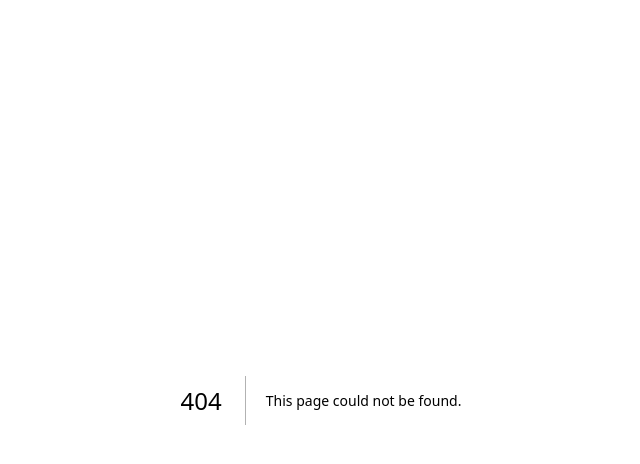
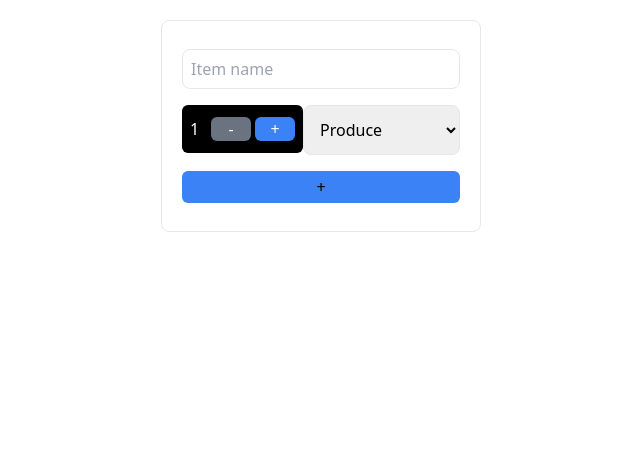
Before and after one commit to lexiecodingwithcat/cprg306-assignments, a Next.js app: page /week-5 in a window 1280 px wide. Before the commit this address had no page. Shown: the top 464 px of the page, without its empty margins (319-959 px from the left). Built offline with nearby package versions, Linux system fonts and the light colour scheme.

Commit message:
completed week-5

```diff
--- a/app/page.js
+++ b/app/page.js
@@ -7,6 +7,7 @@ export default function Home() {
       <Link href="/week-2">week-2 </Link>
       <Link href="/week-3">week-3</Link>
       <Link href="/week-4">week-4</Link>
+      <Link href="/week-5">week-5</Link>
     </div>
   );
 }
--- a/app/week-4/Button.js
+++ b/app/week-4/Button.js
@@ -4,6 +4,7 @@ function Button({ onClick, disabled, children }) {
       className="h-6 w-10 bg-blue-500 hover:bg-blue-700 rounded-md  disabled:bg-gray-500"
       onClick={onClick}
       disabled={disabled}
+      type="button"
     >
       {children}
     </button>
--- a/app/week-4/new-item.js
+++ b/app/week-4/new-item.js
@@ -1,31 +1,11 @@
 "use client";
-import { useState } from "react";
-import Button from "./Button";
+
+import QuantitySelector from "./quantitySelector";
 function NewItem() {
   const [quantity, setQuantity] = useState(1);
-  const isDisabledDec = quantity === 1 ? true : false;
-
-  const isDisabledInc = quantity === 20 ? true : false;
-
-  function increment() {
-    setQuantity((quantity) => quantity + 1);
-  }
-  function decrement() {
-    setQuantity((quantity) => quantity - 1);
-  }
   return (
     <main className="flex justify-center mt-5 text-white">
-      <div className="h-12 bg-black w-36 rounded-md flex items-center justify-evenly">
-        <span>{quantity}</span>
-        <div className="flex gap-1">
-          <Button disabled={isDisabledDec} onClick={decrement}>
-            -
-          </Button>
-          <Button disabled={isDisabledInc} onClick={increment}>
-            +
-          </Button>
-        </div>
-      </div>
+      <QuantitySelector quantity={quantity} setQuantity={setQuantity}/>
     </main>
   );
 }
--- a/app/week-4/page.js
+++ b/app/week-4/page.js
@@ -1,9 +1,11 @@
 import NewItem from "./new-item";
+import QuantitySelector from "./quantitySelector";
 
 function Page() {
     return (
         <div>
             <NewItem />
+
         </div>
     )
 }
--- /dev/null
+++ b/app/week-4/quantitySelector.js
@@ -0,0 +1,33 @@
+"use client";
+import Button from "./Button";
+import { useState } from "react";
+function QuantitySelector({ quantity, setQuantity }) {
+  // const [quantity, setQuantity] = useState(1);
+  const isDisabledDec = quantity === 1 ? true : false;
+
+  const isDisabledInc = quantity === 20 ? true : false;
+
+  function increment() {
+    setQuantity((quantity) => quantity + 1);
+    return;
+  }
+  function decrement() {
+    setQuantity((quantity) => quantity - 1);
+    return;
+  }
+  return (
+    <div className="h-12 text-white bg-black w-40 rounded-md flex items-center justify-between px-2">
+      <span>{quantity}</span>
+      <div className="flex gap-1">
+        <Button disabled={isDisabledDec} onClick={decrement}>
+          -
+        </Button>
+        <Button disabled={isDisabledInc} onClick={increment}>
+          +
+        </Button>
+      </div>
+    </div>
+  );
+}
+
+export default QuantitySelector;
--- /dev/null
+++ b/app/week-5/form.js
@@ -0,0 +1,39 @@
+"use client";
+import { useState } from "react";
+import Button from "../week-4/Button";
+import QuantitySelector from "../week-4/quantitySelector";
+import Selection from "../week-5/selection";
+
+function Form() {
+  const [itemName, setItemName] = useState("");
+  const [category, setCategory] = useState("");
+  const [quantity, setQuantity] = useState(1);
+  function submitForm(e) {
+    e.preventDefault();
+    alert(`Added item: ${itemName}, quantity: ${quantity}, category: ${category}`);
+  }
+  return (
+    <form
+      className="border rounded-lg grid grid-cols-2 py-7 px-5 gap-4"
+      onSubmit={submitForm}
+    >
+      <input
+        type="text"
+        placeholder="Item name"
+        className="col-span-2 border rounded-lg h-10 px-2"
+        value={itemName}
+        required
+        onChange={(e) => setItemName(e.target.value)}
+      />
+      <div className="flex justify-between col-span-2">
+        <QuantitySelector quantity={quantity} setQuantity={setQuantity} />
+        <Selection category={category} setCategory={setCategory} />
+      </div>
+      <button className="h-8  bg-blue-500 hover:bg-blue-700 rounded-md  disabled:bg-gray-500 col-span-2">
+        +
+      </button>
+    </form>
+  );
+}
+
+export default Form;
--- /dev/null
+++ b/app/week-5/page.js
@@ -0,0 +1,12 @@
+import Form from "./form";
+function page() {
+  return (
+    <div className="flex justify-center">
+      <div className="w-1/4 mt-5">
+        <Form />
+      </div>
+    </div>
+  );
+}
+
+export default page;
--- /dev/null
+++ b/app/week-5/selection.js
@@ -0,0 +1,35 @@
+"use client"
+function Selection({setCategory}) {
+  const options = [
+    "Produce",
+    "Dairy",
+    "Bakery",
+    "Meat",
+    "Frozen Foods",
+    "Canned Goods",
+    "Dry Food",
+    "Beverages",
+    "Snacks",
+    "Household",
+    "Others",
+  ];
+  function selectCategory(e) {
+    setCategory(e.target.value);
+    console.log(e.target.value);
+  }
+  return (
+    <select
+      className="border rounded-lg p-3"
+      onChange={selectCategory}
+    >
+      <option defaultValue="Category" disabled>
+        Category
+      </option>
+      {options.map((option) => (
+        <option value={option} key={option}>{option}</option>
+      ))}
+    </select>
+  );
+}
+
+export default Selection;
```
